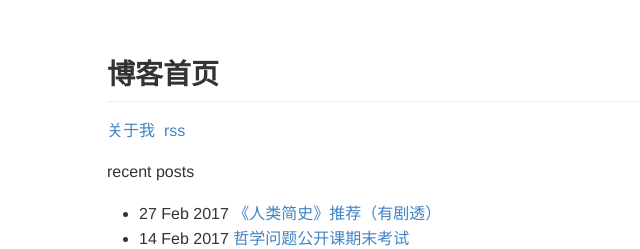
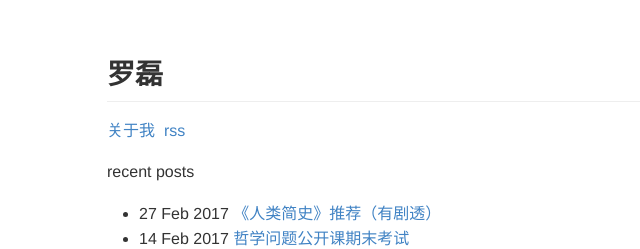
Before and after one commit to luoleicn/luoleicn.github.io, a Jekyll site: the page built from index.html, in a window 1280 px wide. Shown: the top 249 px of the page, without its empty margins (168-808 px from the left). Built offline with Jekyll 4.4.1, drawn with Linux system fonts in a browser that asks for light colours; the list of posts is cut into pages by our own code.

Commit message:
change title

```diff
--- a/index.html
+++ b/index.html
@@ -1,6 +1,6 @@
 ---
 layout: github
-title: 博客首页
+title: 罗磊
 ---
 
 <!DOCTYPE html>
```
